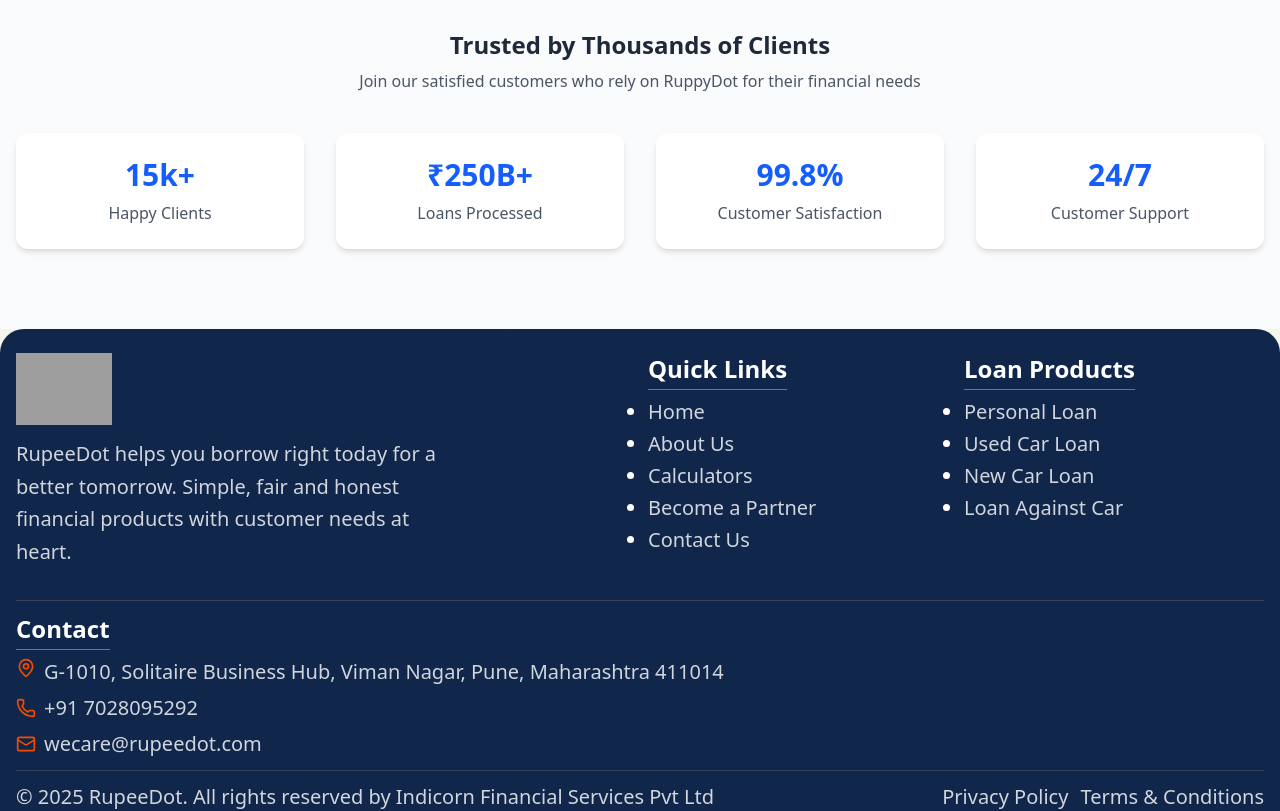
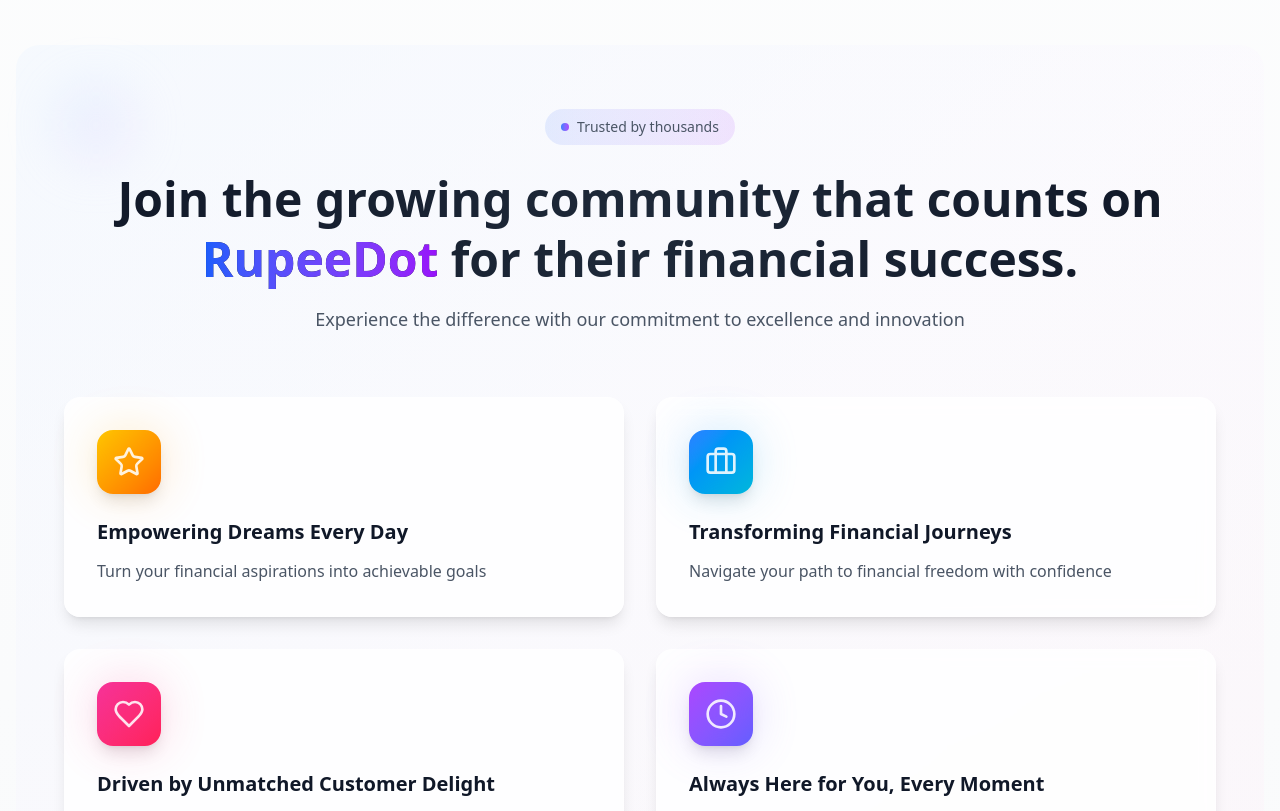
Before and after one commit to kushagraSharma90/Ruppy, a React (Vite) app: page /ContactUS in a window 1280 px wide. Shown: the part 1540-2351 px from the top of the page. Built offline with nearby package versions, Linux system fonts and the light colour scheme; grey boxes are pictures that could not be loaded.

Commit message:
Contact us

```diff
--- a/src/pages/ContactUs.jsx
+++ b/src/pages/ContactUs.jsx
@@ -1,5 +1,6 @@
 import React from 'react'
-import { MapPin, Phone, Mail, MessageSquare } from "lucide-react"
+import { MapPin, Phone, Mail, MessageSquare, Star, Briefcase, Heart, Clock } from "lucide-react"
+
 import ContactForm from "../components/ContactForm"
 
 import ContactMap from "../components/ContactMap"
@@ -102,30 +103,115 @@
         </div>
 
         {/* Trust Indicators */}
-        <div className="mt-16 mb-8">
-          <div className="text-center mb-10">
-            <h2 className="text-2xl font-bold text-gray-800">Trusted by Thousands of Clients</h2>
-            <p className="text-gray-600 mt-2">
-              Join our satisfied customers who rely on RuppyDot for their financial needs
-            </p>
+      <div className="relative mt-20 mb-16 px-4">
+      {/* Background decoration */}
+      <div className="absolute inset-0 bg-gradient-to-br from-blue-50/50 via-purple-50/30 to-pink-50/50 rounded-3xl -z-10"></div>
+      <div className="absolute top-10 left-10 w-20 h-20 bg-gradient-to-br from-blue-200/30 to-purple-200/30 rounded-full blur-xl"></div>
+      <div className="absolute bottom-10 right-10 w-32 h-32 bg-gradient-to-br from-pink-200/30 to-orange-200/30 rounded-full blur-xl"></div>
+
+      <div className="relative max-w-6xl mx-auto py-16">
+        <div className="text-center mb-16">
+          <div className="inline-flex items-center gap-2 bg-gradient-to-r from-blue-600/10 to-purple-600/10 rounded-full px-4 py-2 mb-6">
+            <div className="w-2 h-2 bg-gradient-to-r from-blue-500 to-purple-500 rounded-full animate-pulse"></div>
+            <span className="text-sm font-medium text-gray-600">Trusted by thousands</span>
           </div>
-          <div className="grid grid-cols-2 md:grid-cols-4 gap-8">
-            {[
-              { number: "15k+", label: "Happy Clients" },
-              { number: "₹250B+", label: "Loans Processed" },
-              { number: "99.8%", label: "Customer Satisfaction" },
-              { number: "24/7", label: "Customer Support" },
-            ].map((stat, index) => (
+          <h2 className="text-4xl md:text-5xl font-bold bg-gradient-to-r from-gray-900 via-gray-800 to-gray-900 bg-clip-text text-transparent leading-tight mb-4">
+            Join the growing community that counts on{" "}
+            <span className="bg-gradient-to-r from-blue-600 to-purple-600 bg-clip-text text-transparent">RupeeDot</span>{" "}
+            for their financial success.
+          </h2>
+          <p className="text-lg text-gray-600 max-w-2xl mx-auto">
+            Experience the difference with our commitment to excellence and innovation
+          </p>
+        </div>
+
+        <div className="grid grid-cols-1 md:grid-cols-2 gap-6 lg:gap-8">
+          {[
+            {
+              icon: Star,
+              text: "Empowering Dreams Every Day",
+              description: "Turn your financial aspirations into achievable goals",
+              gradient: "from-yellow-400 to-orange-500",
+            },
+            {
+              icon: Briefcase,
+              text: "Transforming Financial Journeys",
+              description: "Navigate your path to financial freedom with confidence",
+              gradient: "from-blue-500 to-cyan-500",
+            },
+            {
+              icon: Heart,
+              text: "Driven by Unmatched Customer Delight",
+              description: "Your satisfaction is at the heart of everything we do",
+              gradient: "from-pink-500 to-rose-500",
+            },
+            {
+              icon: Clock,
+              text: "Always Here for You, Every Moment",
+              description: "Round-the-clock support whenever you need us",
+              gradient: "from-purple-500 to-indigo-500",
+            },
+          ].map((item, index) => {
+            const IconComponent = item.icon
+            return (
               <div
                 key={index}
-                className="bg-white rounded-xl p-6 text-center shadow-md hover:shadow-lg transition-shadow duration-300"
+                className="group relative bg-white/80 backdrop-blur-sm rounded-2xl p-8 shadow-lg hover:shadow-2xl transition-all duration-500 hover:-translate-y-2 border border-white/20"
               >
-                <p className="text-3xl font-bold text-blue-600 mb-2">{stat.number}</p>
-                <p className="text-gray-600">{stat.label}</p>
+                {/* Card background gradient on hover */}
+                <div className="absolute inset-0 bg-gradient-to-br from-white/50 to-gray-50/50 rounded-2xl opacity-0 group-hover:opacity-100 transition-opacity duration-500"></div>
+
+                {/* Icon container */}
+                <div className="relative mb-6">
+                  <div
+                    className={`inline-flex items-center justify-center w-16 h-16 rounded-2xl bg-gradient-to-br ${item.gradient} shadow-lg group-hover:scale-110 transition-transform duration-300`}
+                  >
+                    <IconComponent className="w-8 h-8 text-white" />
+                  </div>
+                  {/* Icon glow effect */}
+                  <div
+                    className={`absolute inset-0 w-16 h-16 rounded-2xl bg-gradient-to-br ${item.gradient} opacity-20 blur-xl group-hover:opacity-40 transition-opacity duration-300`}
+                  ></div>
+                </div>
+
+                {/* Content */}
+                <div className="relative">
+                  <h3 className="text-xl font-bold text-gray-900 mb-3 group-hover:text-gray-800 transition-colors duration-300">
+                    {item.text}
+                  </h3>
+                  <p className="text-gray-600 leading-relaxed group-hover:text-gray-700 transition-colors duration-300">
+                    {item.description}
+                  </p>
+                </div>
+
+                {/* Hover border effect */}
+                <div
+                  className={`absolute inset-0 rounded-2xl bg-gradient-to-br ${item.gradient} opacity-0 group-hover:opacity-10 transition-opacity duration-300 pointer-events-none`}
+                ></div>
               </div>
-            ))}
+            )
+          })}
+        </div>
+
+        {/* Bottom CTA */}
+        <div className="text-center mt-16">
+          <div className="inline-flex items-center gap-2 text-sm text-gray-500">
+            <div className="flex -space-x-2">
+              {[1, 2, 3, 4].map((i) => (
+                <div
+                  key={i}
+                  className="w-8 h-8 rounded-full bg-gradient-to-br from-blue-400 to-purple-500 border-2 border-white"
+                ></div>
+              ))}
+            </div>
+            <span>Join 1000+ satisfied customers</span>
           </div>
         </div>
+      </div>
+    </div>
+
+
+
       </div>
     </div>
   )
```
